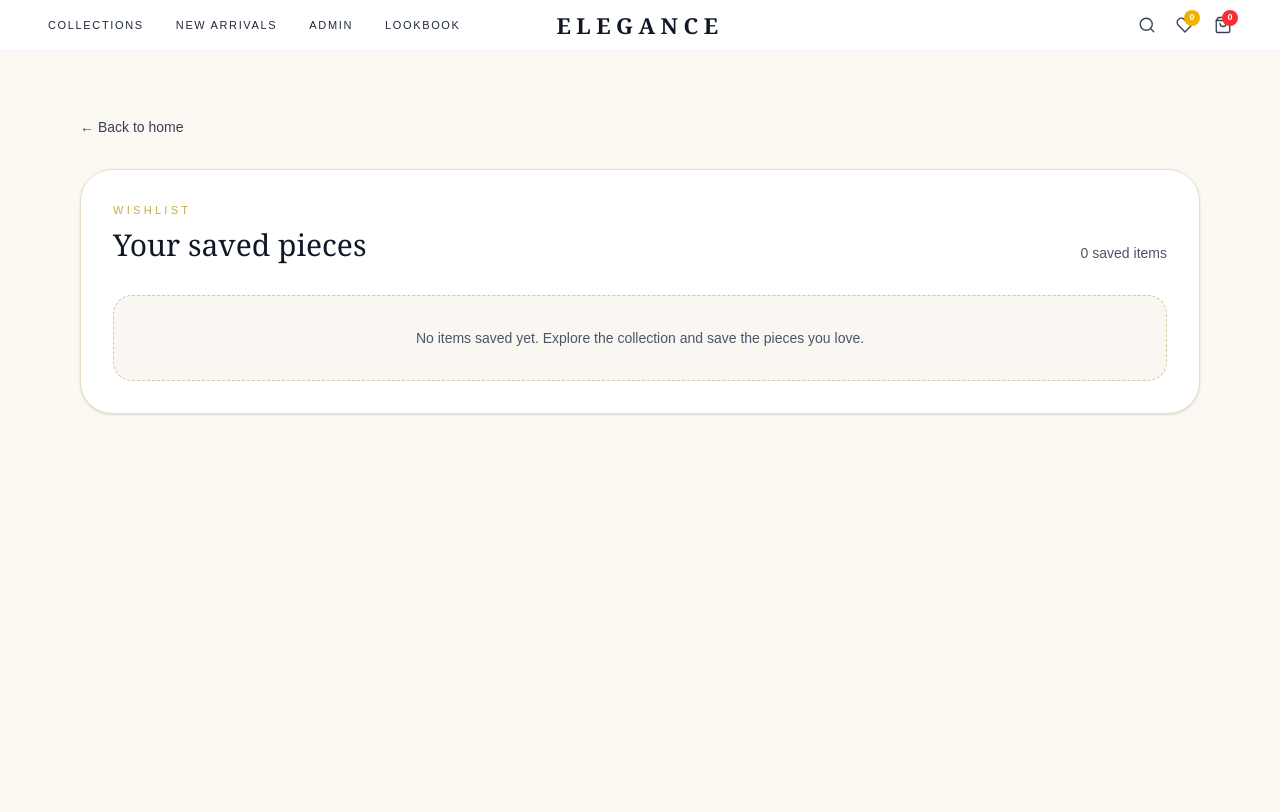
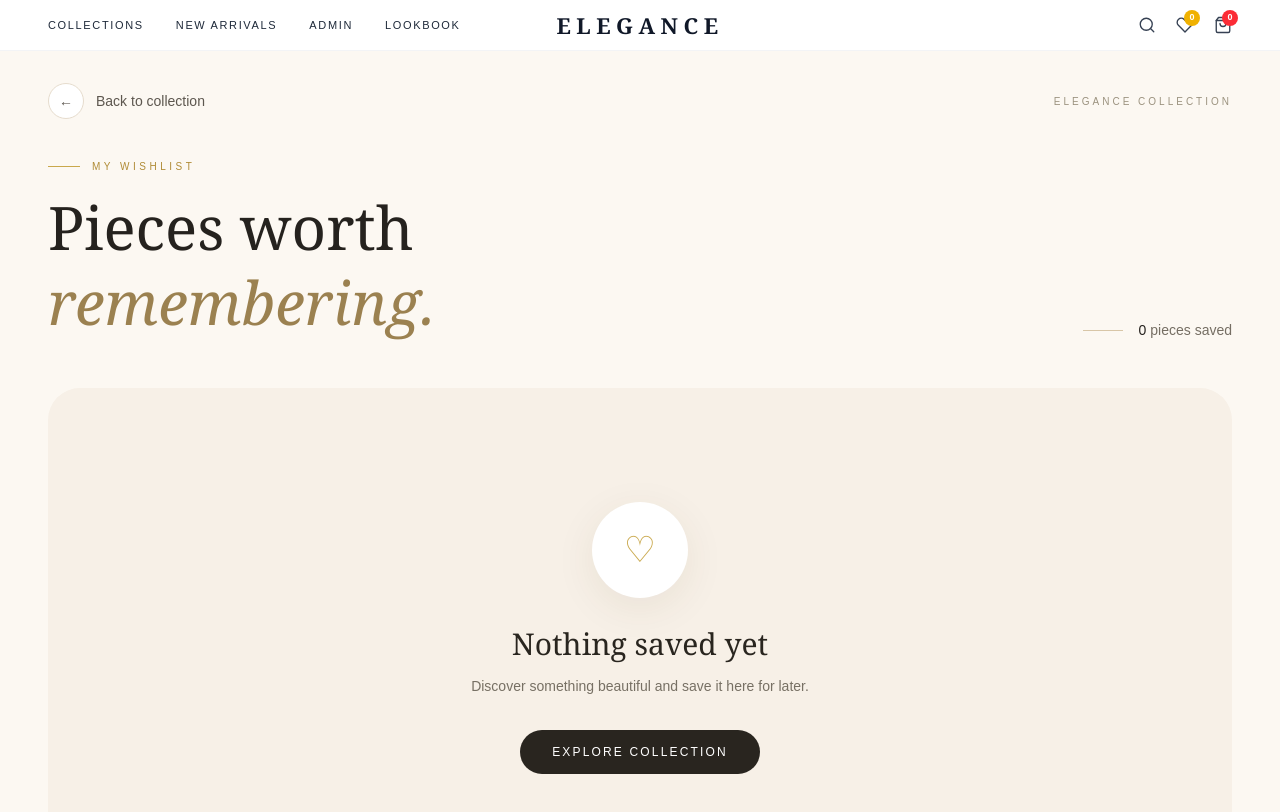
Before and after one commit to shwetavishwakarma00/Elegance_Frontend, a Next.js app: page /wishlist in a window 1280 px wide. Shown: the top 812 px of the page. Built offline with nearby package versions, Linux system fonts and the light colour scheme.

Commit message:
wishlist done

```diff
--- a/src/app/wishlist/page.js
+++ b/src/app/wishlist/page.js
@@ -8,44 +8,180 @@ export default function WishlistPage() {
   const { items } = useWishlist();
 
   return (
-    <main className="min-h-screen bg-[#fcf8f2] px-6 py-16 md:px-12 lg:px-20">
-      <div className="mx-auto max-w-7xl">
-        <Link href="/" className="mb-8 inline-flex text-sm text-gray-700 hover:text-[#c9a84c]">
-          ← Back to home
+    <main className="min-h-screen bg-[#fcf8f2] px-4 py-8 sm:px-6 lg:px-12">
+      <div className="mx-auto max-w-[1400px]">
+
+        {/* Top Navigation */}
+        <div className="mb-10 flex items-center justify-between">
+          <Link
+            href="/"
+            className="group flex items-center gap-3 text-sm text-[#5d574f] transition hover:text-[#b08b35]"
+          >
+            <span className="flex h-9 w-9 items-center justify-center rounded-full border border-[#e6dccd] bg-white transition group-hover:border-[#c9a84c]">
+              ←
+            </span>
+            <span>Back to collection</span>
           </Link>
 
-        <div className="rounded-[2rem] border border-[#eadfce] bg-white p-8 shadow-sm">
-          <div className="flex items-end justify-between gap-4">
+          <div className="hidden text-[10px] uppercase tracking-[0.3em] text-[#9b927f] sm:block">
+            Elegance Collection
+          </div>
+        </div>
+
+        {/* Header */}
+        <section className="mb-12">
+          <div className="flex flex-col justify-between gap-6 sm:flex-row sm:items-end">
+
             <div>
-              <p className="text-[11px] uppercase tracking-[0.3em] text-[#c9a84c]">Wishlist</p>
-              <h1 className="mt-2 text-3xl text-gray-900" style={{ fontFamily: "'Georgia', serif" }}>
-                Your saved pieces
+              <div className="mb-4 flex items-center gap-3">
+                <span className="h-px w-8 bg-[#c9a84c]" />
+
+                <span className="text-[10px] font-medium uppercase tracking-[0.35em] text-[#b08b35]">
+                  My Wishlist
+                </span>
+              </div>
+
+              <h1
+                className="text-4xl leading-tight text-[#25221e] sm:text-5xl lg:text-6xl"
+                style={{ fontFamily: "Georgia, serif" }}
+              >
+                Pieces worth
+                <br />
+                <span className="italic text-[#9b8150]">remembering.</span>
               </h1>
             </div>
-            <p className="text-sm text-gray-600">{items.length} saved item{items.length === 1 ? "" : "s"}</p>
+
+            <div className="flex items-center gap-4">
+              <div className="h-px w-10 bg-[#d8c6a7]" />
+
+              <p className="text-sm text-[#756e63]">
+                <span className="font-medium text-[#25221e]">
+                  {items.length}
+                </span>{" "}
+                {items.length === 1 ? "piece" : "pieces"} saved
+              </p>
+            </div>
+          </div>
+        </section>
+
+        {/* Wishlist */}
+        {items.length === 0 ? (
+          <div className="flex min-h-[500px] flex-col items-center justify-center rounded-[2rem] bg-[#f7f0e7] px-6 text-center">
+
+            <div className="mb-7 flex h-24 w-24 items-center justify-center rounded-full bg-white shadow-[0_10px_40px_rgba(80,60,30,0.08)]">
+              <span className="text-4xl font-light text-[#c9a84c]">
+                ♡
+              </span>
             </div>
 
-          {items.length === 0 ? (
-            <div className="mt-8 rounded-[1.2rem] border border-dashed border-[#d8c6a7] bg-[#faf6f1] p-8 text-center text-sm text-gray-600">
-              No items saved yet. Explore the collection and save the pieces you love.
+            <h2
+              className="text-3xl text-[#29251f]"
+              style={{ fontFamily: "Georgia, serif" }}
+            >
+              Nothing saved yet
+            </h2>
+
+            <p className="mt-3 max-w-md text-sm leading-6 text-[#777064]">
+              Discover something beautiful and save it here for later.
+            </p>
+
+            <Link
+              href="/"
+              className="mt-8 rounded-full bg-[#29251f] px-8 py-3.5 text-xs font-medium uppercase tracking-[0.18em] text-white transition hover:bg-[#c9a84c]"
+            >
+              Explore Collection
+            </Link>
           </div>
         ) : (
-            <div className="mt-8 grid gap-5 md:grid-cols-2 lg:grid-cols-3">
+          <div className="grid gap-x-6 gap-y-10 sm:grid-cols-2 lg:grid-cols-3 xl:grid-cols-4">
+
             {items.map((item) => (
-                <div key={item.id} className="rounded-[1.2rem] border border-[#eadfce] bg-[#fffaf4] p-5">
-                  <h2 className="text-xl text-gray-900" style={{ fontFamily: "'Georgia', serif" }}>
+              <article
+                key={item.id}
+                className="group"
+              >
+
+                {/* Product Image / Visual */}
+                <div className="relative mb-5 aspect-[4/5] overflow-hidden rounded-[1.5rem] bg-[#f1e9df]">
+
+                  {/* Placeholder until actual image is available */}
+                  <div className="absolute inset-0 flex items-center justify-center">
+                    <span className="text-7xl font-light text-[#d7c6a9] transition duration-500 group-hover:scale-110">
+                      ♡
+                    </span>
+                  </div>
+
+                  {/* Gradient */}
+                  <div className="absolute inset-0 bg-gradient-to-t from-black/10 via-transparent to-transparent opacity-0 transition duration-500 group-hover:opacity-100" />
+
+                  {/* Wishlist Button */}
+                  <div className="absolute right-4 top-4 flex h-10 w-10 items-center justify-center rounded-full bg-white/90 text-lg text-[#b08b35] shadow-sm backdrop-blur transition hover:bg-white">
+                    ♥
+                  </div>
+
+                  {/* Bottom Action */}
+                  <div className="absolute bottom-4 left-4 right-4 translate-y-3 opacity-0 transition duration-300 group-hover:translate-y-0 group-hover:opacity-100">
+                    <div className="rounded-full bg-white/95 px-4 py-3 shadow-lg backdrop-blur">
+                      <ProductActions product={item} onlyBuyNow />
+                    </div>
+                  </div>
+                </div>
+
+                {/* Product Details */}
+                <div className="px-1">
+
+                  <div className="flex items-start justify-between gap-4">
+                    <div className="min-w-0">
+
+                      <p className="mb-2 text-[9px] uppercase tracking-[0.25em] text-[#b08b35]">
+                        Saved piece
+                      </p>
+
+                      <h2
+                        className="truncate text-xl text-[#29251f]"
+                        style={{ fontFamily: "Georgia, serif" }}
+                      >
                         {item.name}
                       </h2>
-                  <p className="mt-2 text-sm text-gray-600">{item.description}</p>
-                  <div className="mt-5 flex items-center justify-between">
-                    <span className="text-lg font-semibold text-gray-900">₹{item.price}</span>
+                    </div>
+
+                    <span className="whitespace-nowrap pt-4 text-base font-medium text-[#29251f]">
+                      ₹{item.price}
+                    </span>
+                  </div>
+
+                  <p className="mt-2 line-clamp-2 text-xs leading-5 text-[#817a70]">
+                    {item.description}
+                  </p>
+
+                  {/* Mobile / Normal Action */}
+                  <div className="mt-5 border-t border-[#e5dbcd] pt-4 sm:hidden">
                     <ProductActions product={item} />
                   </div>
+
                 </div>
+              </article>
             ))}
           </div>
         )}
+
+        {/* Bottom */}
+        {items.length > 0 && (
+          <div className="mt-16 flex flex-col items-center justify-between gap-5 border-t border-[#e5dbcd] pt-8 sm:flex-row">
+
+            <p className="text-xs text-[#82796c]">
+              Your wishlist • {items.length} saved{" "}
+              {items.length === 1 ? "piece" : "pieces"}
+            </p>
+
+            <Link
+              href="/"
+              className="text-xs font-medium uppercase tracking-[0.18em] text-[#8e7137] transition hover:text-[#c9a84c]"
+            >
+              Continue Shopping →
+            </Link>
           </div>
+        )}
       </div>
     </main>
   );
--- a/src/components/ProductActions.jsx
+++ b/src/components/ProductActions.jsx
@@ -5,7 +5,7 @@ import { useCart } from "@/context/CartContext";
 import { useWishlist } from "@/context/WishlistContext";
 import { useState } from "react";
 
-export default function ProductActions({ product }) {
+export default function ProductActions({ product, onlyBuyNow = false }) {
   const { addToCart } = useCart();
   const { toggleWishlist, isWishlisted } = useWishlist();
   const [added, setAdded] = useState(false);
@@ -16,6 +16,19 @@ export default function ProductActions({ product }) {
     window.setTimeout(() => setAdded(false), 1800);
   };
 
+  /* ONLY BUY NOW */
+  if (onlyBuyNow) {
+    return (
+      <Link
+        href="/checkout"
+        className="block w-full rounded-full bg-[#29251f] px-5 py-3 text-center text-sm font-medium text-white transition hover:bg-[#c9a84c]"
+      >
+        Buy now
+      </Link>
+    );
+  }
+
+  /* NORMAL PRODUCT ACTIONS */
   return (
     <div className="flex flex-wrap items-center gap-3">
       <button
@@ -24,6 +37,7 @@ export default function ProductActions({ product }) {
       >
         {added ? "Added ✓" : "Add to cart"}
       </button>
+
       <button
         onClick={() => toggleWishlist(product)}
         className={`rounded-full border px-5 py-3 text-sm font-medium transition ${
@@ -34,7 +48,11 @@ export default function ProductActions({ product }) {
       >
         {isWishlisted(product.id) ? "★ Saved" : "☆ Save"}
       </button>
-      <Link href="/checkout" className="rounded-full border border-gray-300 px-5 py-3 text-sm font-medium text-gray-700 hover:border-gray-900">
+
+      <Link
+        href="/checkout"
+        className="rounded-full border border-gray-300 px-5 py-3 text-sm font-medium text-gray-700 hover:border-gray-900"
+      >
         Buy now
       </Link>
     </div>
```
Lines whose indentation alone changed are shown as unchanged.
